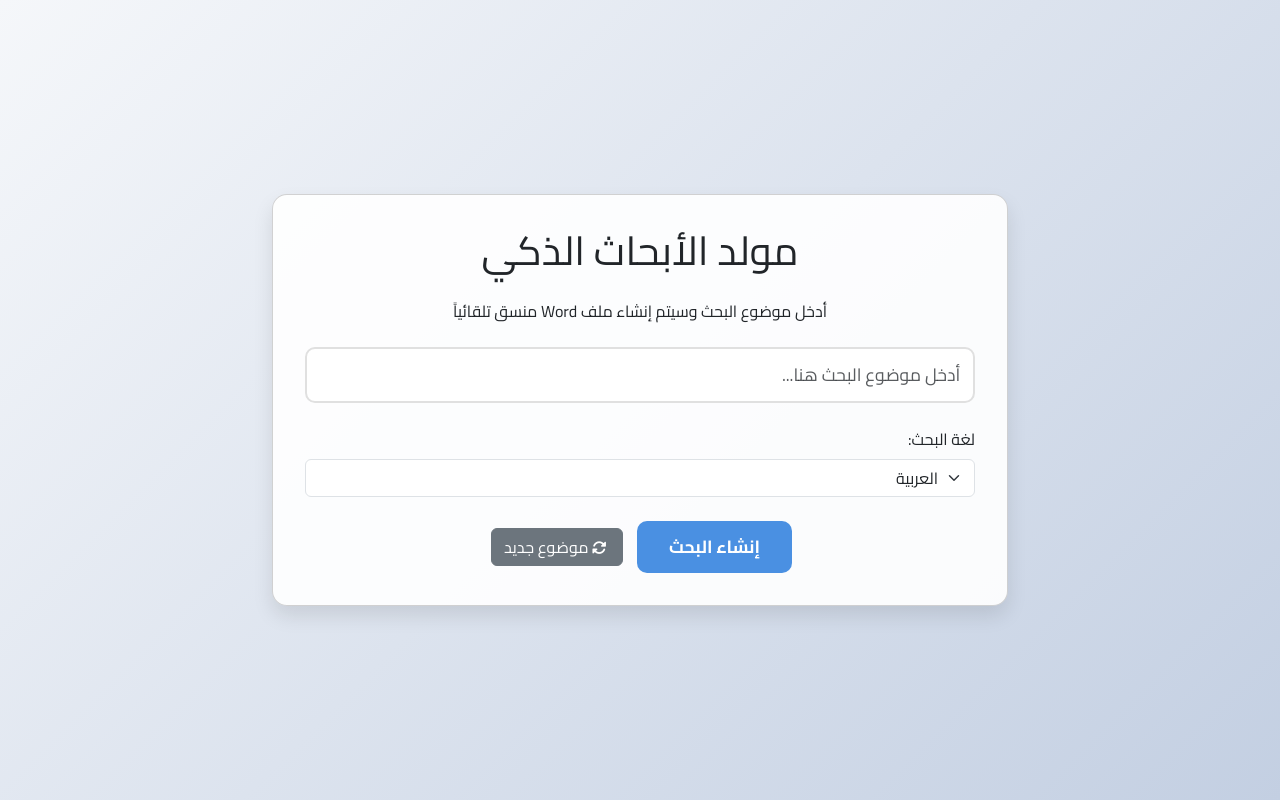
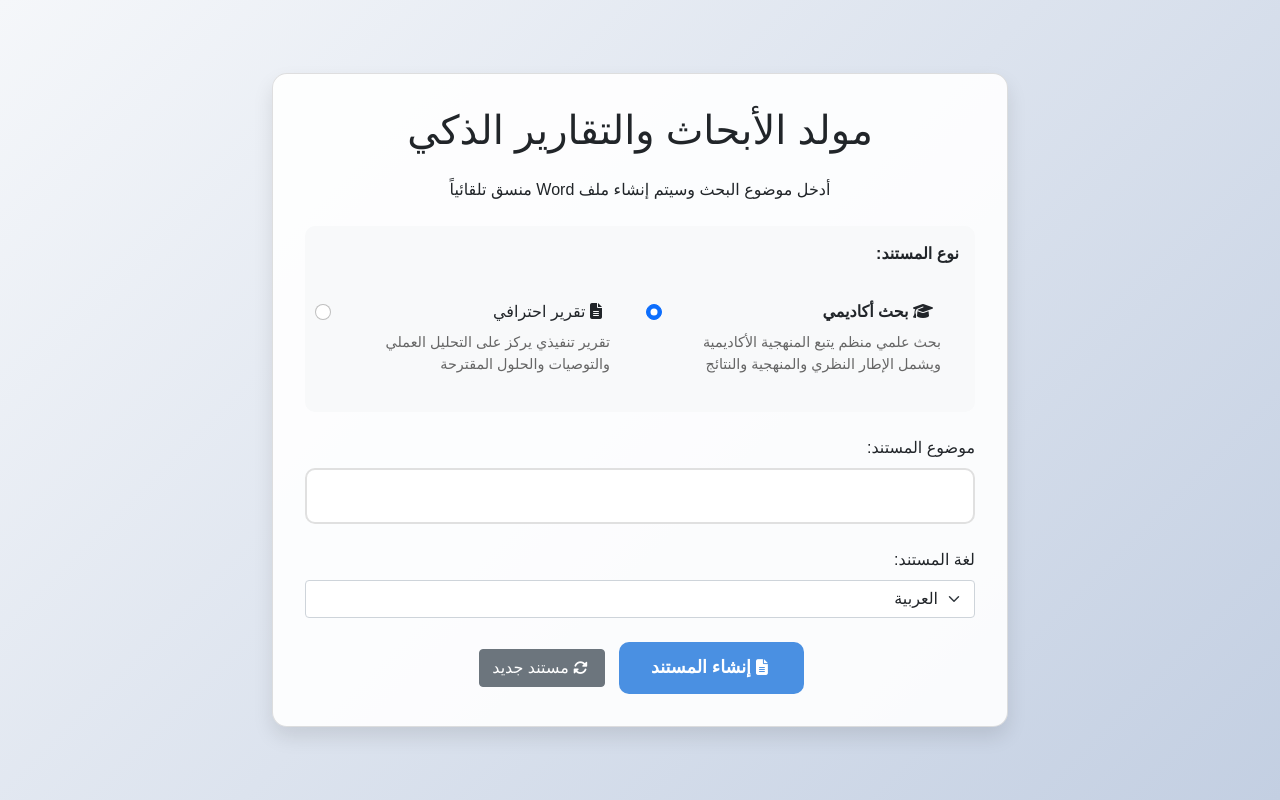
Before and after one commit to Moahened947/generate-docs, a Flask app: page / in a window 1280 px wide. Run offline with Flask 3, Linux system fonts and the light colour scheme; some libraries are stand-ins or nearby versions.

Commit message:
new commit

```diff
--- a/app.py
+++ b/app.py
@@ -15,27 +15,30 @@ def index():
         try:
             topic = request.form['topic']
             lang = request.form.get('lang', 'ar')  # Default to Arabic
+            doc_type = request.form.get('doc_type', 'academic')  # Default to academic
 
             if not topic:
-                return render_template('index.html', error="يرجى إدخال موضوع البحث")
+                return render_template('index.html', error="يرجى إدخال موضوع المستند")
 
-            filename = f"research_{topic.replace(' ', '_').lower()}_{lang}.docx"
+            filename = f"{doc_type}_{topic.replace(' ', '_').lower()}_{lang}.docx"
             filepath = os.path.join(RESEARCH_DIR, filename)
-            content = generate_research_content(topic, lang)
+            content = generate_research_content(topic, lang, doc_type)
 
             if content:
                 create_document(content, filepath, lang)
-                success_message = "تم إنشاء البحث بنجاح!"
+                success_message = "تم إنشاء المستند بنجاح!"
                 return render_template('index.html',
                     success=success_message,
                     topic=topic,
                     lang=lang,
+                    doc_type=doc_type,
                     download_file=filename)
             else:
                 return render_template('index.html',
                     error="عذراً، حدث خطأ أثناء إنشاء المحتوى. يرجى المحاولة مرة أخرى.",
                     topic=topic,
-                    lang=lang)
+                    lang=lang,
+                    doc_type=doc_type)
 
         except Exception as e:
             print(f"Error: {str(e)}")
@@ -43,9 +46,10 @@ def index():
             return render_template('index.html',
                 error="عذراً، حدث خطأ غير متوقع. يرجى المحاولة مرة أخرى.",
                 topic=topic if 'topic' in locals() else '',
-                lang=lang if 'lang' in locals() else 'ar')
+                lang=lang if 'lang' in locals() else 'ar',
+                doc_type=doc_type if 'doc_type' in locals() else 'academic')
 
-    return render_template('index.html', lang='ar')
+    return render_template('index.html', lang='ar', doc_type='academic')
 
 @app.route('/download/<filename>')
 def download_file(filename):
@@ -53,7 +57,7 @@ def download_file(filename):
         filepath = os.path.join(RESEARCH_DIR, filename)
         if not os.path.exists(filepath):
             return render_template('index.html',
-                error="عذراً، الملف غير موجود. يرجى إعادة إنشاء البحث.")
+                error="عذراً، الملف غير موجود. يرجى إعادة إنشاء المستند.")
 
         return send_file(
             filepath,
--- a/main.py
+++ b/main.py
@@ -68,10 +68,11 @@ def create_document(content, filename, lang='ar'):
     doc.save(filename)
     return f"Document saved successfully as {filename}"
 
-def generate_research_content(topic, lang='ar'):
+def generate_research_content(topic, lang='ar', doc_type='academic'):
     """Generate research content using Google Gemini."""
     if lang == 'ar':
-        prompt = f"""
+        if doc_type == 'academic':
+            prompt = f"""
 قم بإعداد بحث علمي شامل باللغة العربية حول الموضوع: {topic}
 يجب أن يتم تقديم المحتوى بتنسيق JSON منظم على النحو التالي:
 {{
@@ -124,16 +125,67 @@ def generate_research_content(topic, lang='ar'):
 - أن يغطي الموضوع بشكل شامل ومتكامل.
 - أن يُكتب بأسلوب أكاديمي يعتمد التحليل والاستدلال.
 - أن يكون منظمًا ومترابطًا وخاليًا من الأخطاء اللغوية.
+"""
+        else:  # report type
+            prompt = f"""
+قم بإعداد تقرير احترافي شامل باللغة العربية حول الموضوع: {topic}
+يجب أن يتم تقديم المحتوى بتنسيق JSON منظم على النحو التالي:
+{{
+    "title": "عنوان التقرير الرئيسي",
+    "sections": [
+        {{
+            "heading": "عنوان القسم",
+            "content": "محتوى القسم"
+        }}
+    ]
+}}
 
-تعليمات إضافية:
-- استخدم النقاط (-) لتنسيق القوائم عند الحاجة.
-- تجنب استخدام الرموز الخاصة أو التنسيقات المعقدة.
-- احرص على الالتزام بمنهجية الكتابة العلمية.
+يجب أن يتضمن التقرير الأقسام التالية مرتبة بالترتيب:
+1. **الملخص التنفيذي**:
+    - نظرة عامة موجزة عن الموضوع.
+    - أهم النتائج والتوصيات.
+    - القيمة المضافة للتقرير.
+
+2. **خلفية الموضوع**:
+    - السياق العام للموضوع.
+    - أهمية الموضوع وتأثيره.
+    - الأهداف المرجوة من التقرير.
+
+3. **تحليل الوضع الحالي**:
+    - تحليل السوق أو المجال.
+    - البيانات والإحصاءات ذات الصلة.
+    - المؤشرات الرئيسية والاتجاهات.
+
+4. **تحليل التحديات والفرص**:
+    - تحديد أبرز التحديات.
+    - تحليل الفرص المتاحة.
+    - تقييم المخاطر المحتملة.
+
+5. **الحلول والمقترحات**:
+    - الحلول العملية للتحديات.
+    - الخيارات المتاحة وتقييمها.
+    - الموارد المطلوبة للتنفيذ.
+
+6. **خطة العمل والتوصيات**:
+    - خطوات التنفيذ المقترحة.
+    - الجدول الزمني المتوقع.
+    - مؤشرات قياس النجاح.
+
+7. **الخاتمة والخطوات القادمة**:
+    - ملخص النقاط الرئيسية.
+    - التوصيات النهائية.
+    - الخطوات المستقبلية المقترحة.
+
+المتطلبات الخاصة بالمحتوى:
+- أن يكون موجهاً نحو النتائج والحلول العملية.
+- أن يستخدم لغة مهنية واضحة ومباشرة.
+- أن يركز على الجوانب العملية والتنفيذية.
+- أن يدعم التوصيات بالبيانات والأدلة.
 """
-
-    else:
-        prompt = f"""
-Create a comprehensive research document on the topic: {topic}.
+    else:  # English
+        if doc_type == 'academic':
+            prompt = f"""
+Create a comprehensive academic research document on the topic: {topic}.
 The response must be in a JSON format structured as follows:
 {{
     "title": "Research Title",
@@ -147,52 +199,103 @@ The response must be in a JSON format structured as follows:
 
 Ensure the research includes the following academically structured sections in order:
 
-1. **Introduction**:
-    - Provide an overview of the topic.
-    - Explain the significance of the topic and the rationale for studying it.
-    - State the research objectives and the key questions it aims to address.
+1. **General Introduction**:
+    - Provide a general background on the topic.
+    - Explain the significance and research motivation.
+    - State research objectives and questions.
 
 2. **Theoretical Framework and Key Concepts**:
-    - Define critical terms and concepts related to the topic.
-    - Present relevant theories and foundational principles.
+    - Define critical terms and concepts.
+    - Present relevant theories and principles.
 
 3. **Research Methodology**:
-    - Describe the research approach (e.g., analytical, descriptive, comparative, etc.).
-    - Outline the sources of information (e.g., books, articles, datasets).
+    - Describe the research approach.
+    - Outline information sources and methods.
 
 4. **Current State and Recent Developments**:
-    - Review the latest studies and findings in the field.
-    - Analyze the current trends and provide relevant data or statistics.
+    - Review latest studies and findings.
+    - Analyze current trends with supporting data.
 
 5. **Challenges and Key Issues**:
-    - Highlight the main challenges or problems in the field.
-    - Discuss varying perspectives and debates surrounding these issues.
+    - Discuss main challenges in the field.
+    - Present different perspectives on issues.
 
-6. **Applications and Use Cases**:
-    - Detail practical applications of the topic.
-    - Provide specific examples or case studies.
+6. **Practical Applications**:
+    - Detail current applications.
+    - Provide case studies and examples.
 
 7. **Future Outlook and Recommendations**:
-    - Forecast future trends based on current developments.
-    - Offer recommendations or actionable insights derived from the research.
+    - Project future developments.
+    - Offer research-based recommendations.
 
 8. **Conclusion**:
-    - Summarize the main points and findings.
-    - Address the initial research questions.
-    - Suggest areas for further research.
+    - Summarize key findings.
+    - Address research questions.
+    - Suggest future research areas.
 
 Content Requirements:
-- Use clear and concise language.
-- Ensure the writing is thorough and academically sound.
-- Avoid errors in grammar and spelling.
-- Present the content logically and cohesively.
+- Use academic language and style.
+- Ensure comprehensive coverage.
+- Maintain analytical approach.
+- Follow academic writing standards.
+"""
+        else:  # report type
+            prompt = f"""
+Create a comprehensive professional report on the topic: {topic}.
+The response must be in a JSON format structured as follows:
+{{
+    "title": "Report Title",
+    "sections": [
+        {{
+            "heading": "Section Heading",
+            "content": "Section content in plain text."
+        }}
+    ]
+}}
 
-Additional Instructions:
-- Use hyphens (-) for bullet points when necessary.
-- Avoid using special characters or overly complex formatting.
-- Adhere to academic writing standards and maintain a formal tone.
+Include the following sections in order:
+
+1. **Executive Summary**:
+    - Brief overview of the topic.
+    - Key findings and recommendations.
+    - Value proposition.
+
+2. **Background**:
+    - Context and scope.
+    - Importance and impact.
+    - Report objectives.
+
+3. **Current Situation Analysis**:
+    - Market/field analysis.
+    - Relevant data and statistics.
+    - Key indicators and trends.
+
+4. **Challenges and Opportunities**:
+    - Key challenges identification.
+    - Available opportunities.
+    - Risk assessment.
+
+5. **Solutions and Proposals**:
+    - Practical solutions to challenges.
+    - Options evaluation.
+    - Implementation requirements.
+
+6. **Action Plan and Recommendations**:
+    - Proposed implementation steps.
+    - Expected timeline.
+    - Success metrics.
+
+7. **Conclusion and Next Steps**:
+    - Key points summary.
+    - Final recommendations.
+    - Proposed next steps.
+
+Content Requirements:
+- Focus on results and practical solutions.
+- Use clear, professional language.
+- Emphasize actionable insights.
+- Support recommendations with data.
 """
-
 
     response_text = ""
     try:
@@ -233,10 +336,11 @@ Additional Instructions:
 def main():
     topic = input("Enter the research topic: ")
     lang = input("Enter the language (ar/en): ")
-    filename = f"research_{topic.replace(' ', '_').lower()}_{lang}.docx"
+    doc_type = input("Enter the document type (academic/report): ")
+    filename = f"research_{topic.replace(' ', '_').lower()}_{lang}_{doc_type}.docx"
 
     print(f"\nGenerating research content about '{topic}' in {lang}...")
-    content = generate_research_content(topic, lang)
+    content = generate_research_content(topic, lang, doc_type)
 
     if content:
         print("\nCreating Word document...")
--- a/templates/index.html
+++ b/templates/index.html
@@ -3,9 +3,9 @@
 <head>
     <meta charset="UTF-8">
     <meta name="viewport" content="width=device-width, initial-scale=1.0">
-    <title>مولد الأبحاث الذكي</title>
-    <link href="https://cdn.jsdelivr.net/npm/bootstrap@5.3.0/dist/css/bootstrap.min.css" rel="stylesheet">
-    <link href="https://fonts.googleapis.com/css2?family=Cairo:wght@400;700&display=swap" rel="stylesheet">
+    <title>مولد الأبحاث والتقارير الذكي</title>
+    <link href="https://cdn.jsdelivr.net/npm/bootstrap@5.1.3/dist/css/bootstrap.min.css" rel="stylesheet">
+    <link href="https://cdnjs.cloudflare.com/ajax/libs/font-awesome/6.0.0/css/all.min.css" rel="stylesheet">
     <style>
         body {
             font-family: 'Cairo', sans-serif;
@@ -78,26 +78,88 @@
         .justify-content-center {
             justify-content: center;
         }
+        .doc-type-selector {
+            margin-bottom: 1.5rem;
+            padding: 1rem;
+            border-radius: 10px;
+            background-color: #f8f9fa;
+        }
+        .doc-type-selector .form-check {
+            padding: 1rem;
+            border-radius: 8px;
+            border: 2px solid transparent;
+            transition: all 0.3s ease;
+        }
+        .doc-type-selector .form-check:hover {
+            background-color: #e9ecef;
+        }
+        .doc-type-selector .form-check-input:checked + .form-check-label {
+            font-weight: bold;
+        }
+        .doc-type-selector .form-check.selected {
+            border-color: #3498db;
+            background-color: #ebf5fb;
+        }
+        .doc-type-description {
+            font-size: 0.9rem;
+            color: #666;
+            margin-top: 0.5rem;
+        }
     </style>
 </head>
 <body>
     <div class="container">
         <div class="card">
-            <h1 class="text-center mb-4">مولد الأبحاث الذكي</h1>
+            <h1 class="text-center mb-4">مولد الأبحاث والتقارير الذكي</h1>
             <p class="text-center mb-4">أدخل موضوع البحث وسيتم إنشاء ملف Word منسق تلقائياً</p>
 
-            <form method="POST" onsubmit="showLoading()">
-                <div class="mb-4">
-                    <input type="text"
-                           name="topic"
-                           class="form-control"
-                           placeholder="أدخل موضوع البحث هنا..."
-                           value="{{ topic if topic else '' }}"
-                           required>
+            {% if error %}
+            <div class="alert alert-danger" role="alert">
+                {{ error }}
+            </div>
+            {% endif %}
+
+            <form id="researchForm" method="POST" onsubmit="showLoading()">
+                <div class="doc-type-selector mb-4">
+                    <label class="form-label fw-bold mb-3">نوع المستند:</label>
+                    <div class="row">
+                        <div class="col-md-6">
+                            <div class="form-check" onclick="selectDocType(this, 'academic')">
+                                <input class="form-check-input" type="radio" name="doc_type" id="academic"
+                                       value="academic" {% if doc_type == 'academic' %}checked{% endif %} required>
+                                <label class="form-check-label" for="academic">
+                                    <i class="fas fa-graduation-cap me-2"></i>
+                                    بحث أكاديمي
+                                </label>
+                                <div class="doc-type-description">
+                                    بحث علمي منظم يتبع المنهجية الأكاديمية ويشمل الإطار النظري والمنهجية والنتائج
+                                </div>
+                            </div>
+                        </div>
+                        <div class="col-md-6">
+                            <div class="form-check" onclick="selectDocType(this, 'report')">
+                                <input class="form-check-input" type="radio" name="doc_type" id="report"
+                                       value="report" {% if doc_type == 'report' %}checked{% endif %} required>
+                                <label class="form-check-label" for="report">
+                                    <i class="fas fa-file-alt me-2"></i>
+                                    تقرير احترافي
+                                </label>
+                                <div class="doc-type-description">
+                                    تقرير تنفيذي يركز على التحليل العملي والتوصيات والحلول المقترحة
+                                </div>
+                            </div>
+                        </div>
+                    </div>
                 </div>
 
                 <div class="mb-4">
-                    <label for="lang" class="form-label">لغة البحث:</label>
+                    <label for="topic" class="form-label">موضوع المستند:</label>
+                    <input type="text" class="form-control" id="topic" name="topic"
+                           value="{{ topic if topic else '' }}" required>
+                </div>
+
+                <div class="mb-4">
+                    <label for="lang" class="form-label">لغة المستند:</label>
                     <select class="form-select" id="lang" name="lang">
                         <option value="ar" {% if lang == 'ar' %}selected{% endif %}>العربية</option>
                         <option value="en" {% if lang == 'en' %}selected{% endif %}>English</option>
@@ -106,11 +168,12 @@
 
                 <div class="text-center">
                     <button type="submit" class="btn btn-primary">
-                        إنشاء البحث
+                        <i class="fas fa-file-alt me-1"></i>
+                        إنشاء المستند
                     </button>
                     <a href="{{ url_for('index') }}" class="btn btn-secondary ms-2">
                         <i class="fas fa-sync-alt me-1"></i>
-                        موضوع جديد
+                        مستند جديد
                     </a>
                 </div>
             </form>
@@ -119,47 +182,48 @@
                 <div class="spinner-border text-primary" role="status">
                     <span class="visually-hidden">جاري التحميل...</span>
                 </div>
-                <p class="mt-2">جاري إنشاء البحث، يرجى الانتظار...</p>
+                <p class="mt-2">جاري إنشاء المستند، يرجى الانتظار...</p>
             </div>
 
             {% if success %}
             <div class="alert alert-success mt-3" role="alert">
                 <h4 class="alert-heading mb-3">{{ success }}</h4>
-                <p>تم إنشاء ملف البحث بنجاح. يمكنك تحميله الآن.</p>
+                <p>تم إنشاء الملف بنجاح. يمكنك تحميله الآن.</p>
                 <hr>
                 <div class="d-flex justify-content-center gap-2">
                     <a href="{{ url_for('download_file', filename=download_file) }}"
                        class="btn btn-success">
                         <i class="fas fa-download me-1"></i>
-                        تحميل البحث
+                        تحميل المستند
                     </a>
                     <a href="{{ url_for('index') }}" class="btn btn-primary">
                         <i class="fas fa-plus me-1"></i>
-                        إنشاء بحث جديد
+                        إنشاء مستند جديد
                     </a>
                 </div>
-            </div>
-            {% endif %}
-
-            {% if error %}
-            <div class="alert alert-danger mt-3" role="alert">
-                {{ error }}
             </div>
             {% endif %}
         </div>
     </div>
 
-    <script src="https://kit.fontawesome.com/a076d05399.js"></script>
     <script>
         function showLoading() {
             document.getElementById('loading').style.display = 'block';
-            // Hide any existing success or error messages
-            var successAlert = document.querySelector('.alert-success');
-            var errorAlert = document.querySelector('.alert-danger');
-            if (successAlert) successAlert.style.display = 'none';
-            if (errorAlert) errorAlert.style.display = 'none';
+            document.getElementById('researchForm').style.opacity = '0.5';
+        }
+
+        function selectDocType(element, type) {
+            // Remove selected class from all form-checks
+            document.querySelectorAll('.form-check').forEach(el => {
+                el.classList.remove('selected');
+            });
+            // Add selected class to clicked element
+            element.classList.add('selected');
+            // Check the radio button
+            document.getElementById(type).checked = true;
         }
     </script>
+    <script src="https://kit.fontawesome.com/a076d05399.js"></script>
     <script src="https://cdn.jsdelivr.net/npm/bootstrap@5.3.0/dist/js/bootstrap.bundle.min.js"></script>
 </body>
 </html>
```
